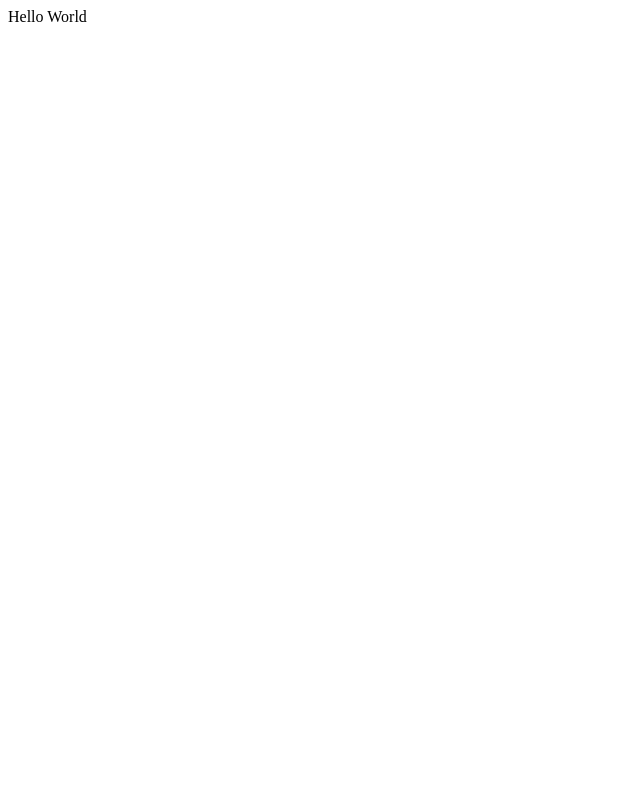
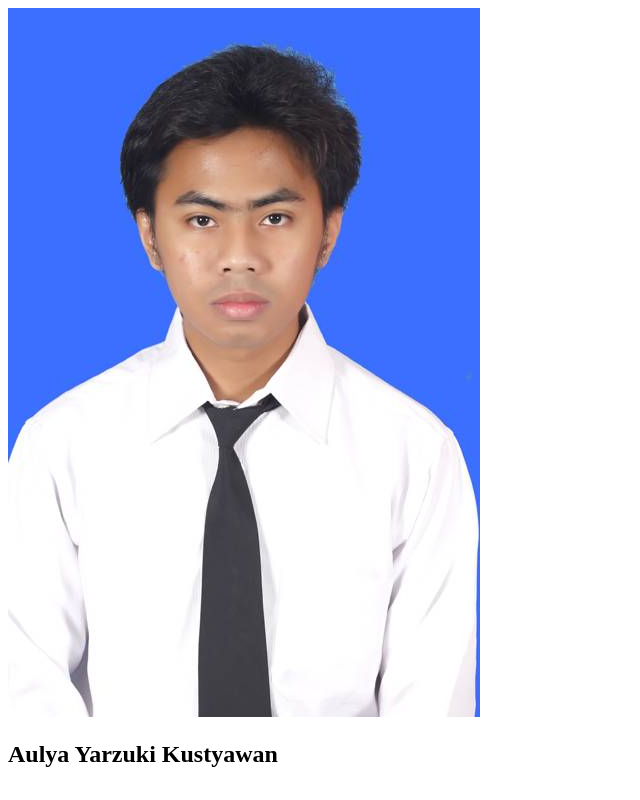
Before and after one commit to ayarzuki/my-repo-from-remote, a plain HTML site: page RemoteRepisitoryToLocal/index.html in a window 1280 px wide. Shown: the whole page, without its empty margins (0-640 px from the left). Drawn offline with Linux system fonts and the light colour scheme.

Commit message:
Change Hello World into adding image and header

```diff
--- a/RemoteRepisitoryToLocal/index.html
+++ b/RemoteRepisitoryToLocal/index.html
@@ -6,6 +6,9 @@
     </head>
 
     <body>
-        Hello World
+        <div>
+            <img src="Images/Foto Diri.jpg" alt="profile image" />
+            <h2>Aulya Yarzuki Kustyawan</h2>
+        </div>
     </body>
 </html>
```
Also changed, not shown: RemoteRepisitoryToLocal/Images/Foto Diri.jpg (added).
